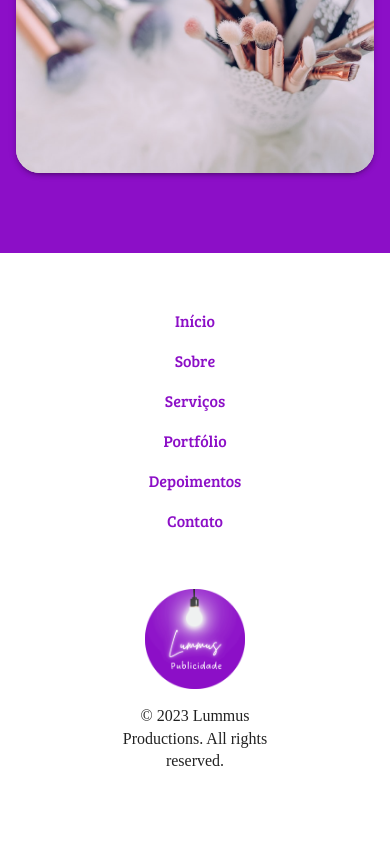
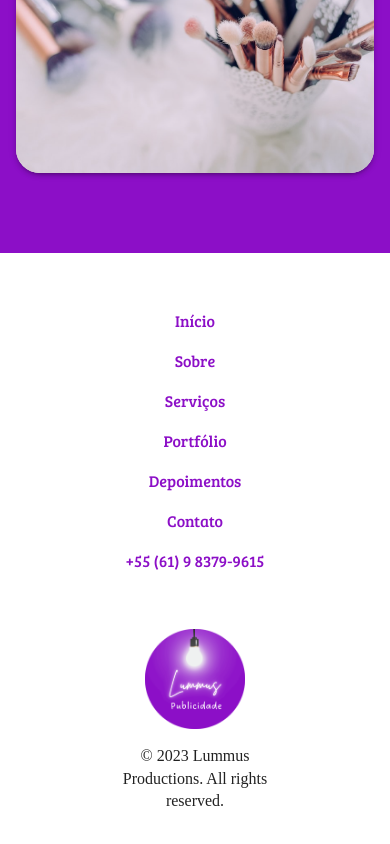
Before and after one commit to johannDeLaCruz/lummus_productions, a React (Vite) app: page / in a window 390 px wide. Shown: the part 9116-9960 px from the top of the page. Before the commit the page ends 9936 px from the top, so only its background shows below. Built offline with nearby package versions, Linux system fonts and the light colour scheme.

Commit message:
feat(footer): :lipstick: add phone number

```diff
--- a/src/components/Footer.jsx
+++ b/src/components/Footer.jsx
@@ -44,6 +44,9 @@ const Footer = ({ pages }) => {
                 </ScrollLink>
               </Grid>
             ))}
+            <Grid item xs={12} sm={6}>
+              <Button variant="text">+55 (61) 9 8379-9615</Button>
+            </Grid>
           </Grid>
         </Stack>
       </Container>
```
